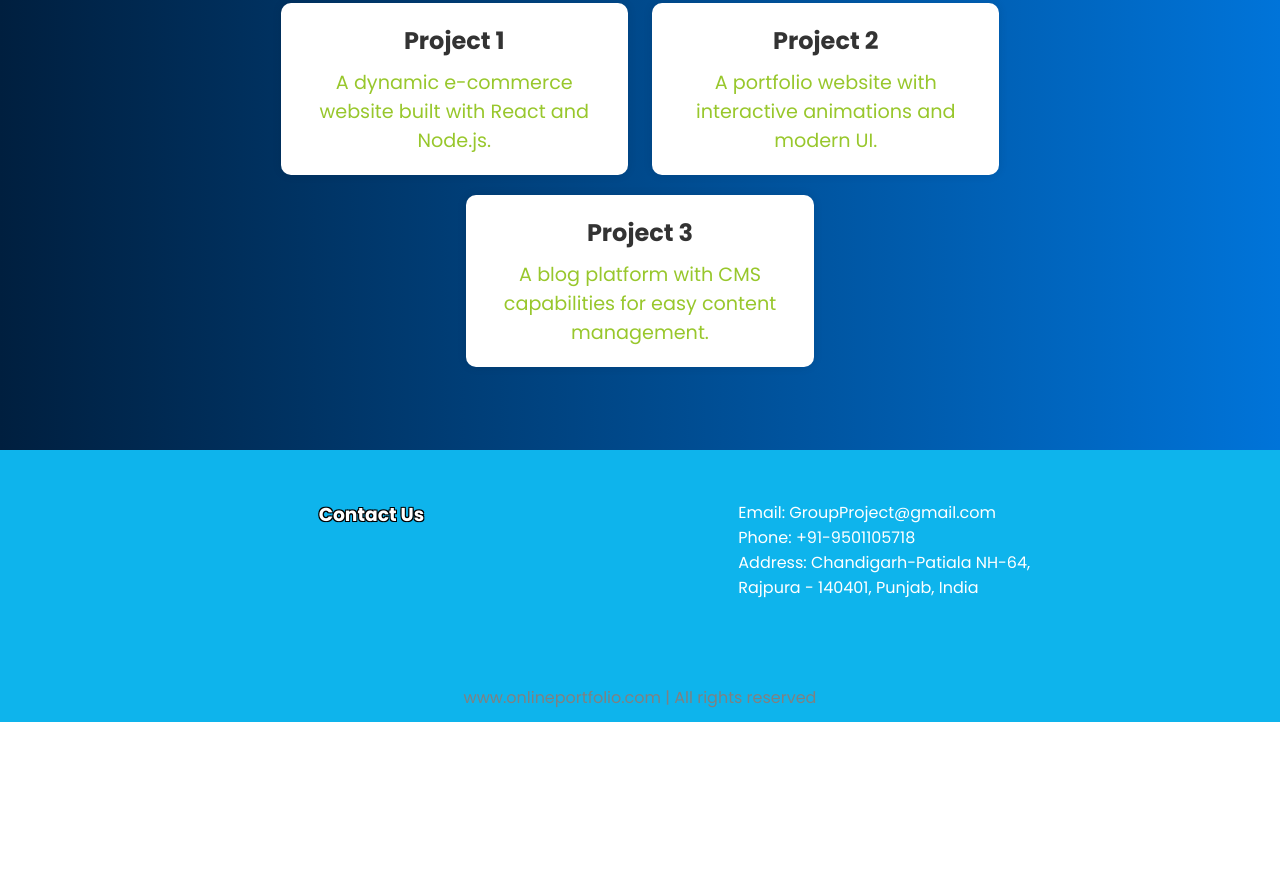
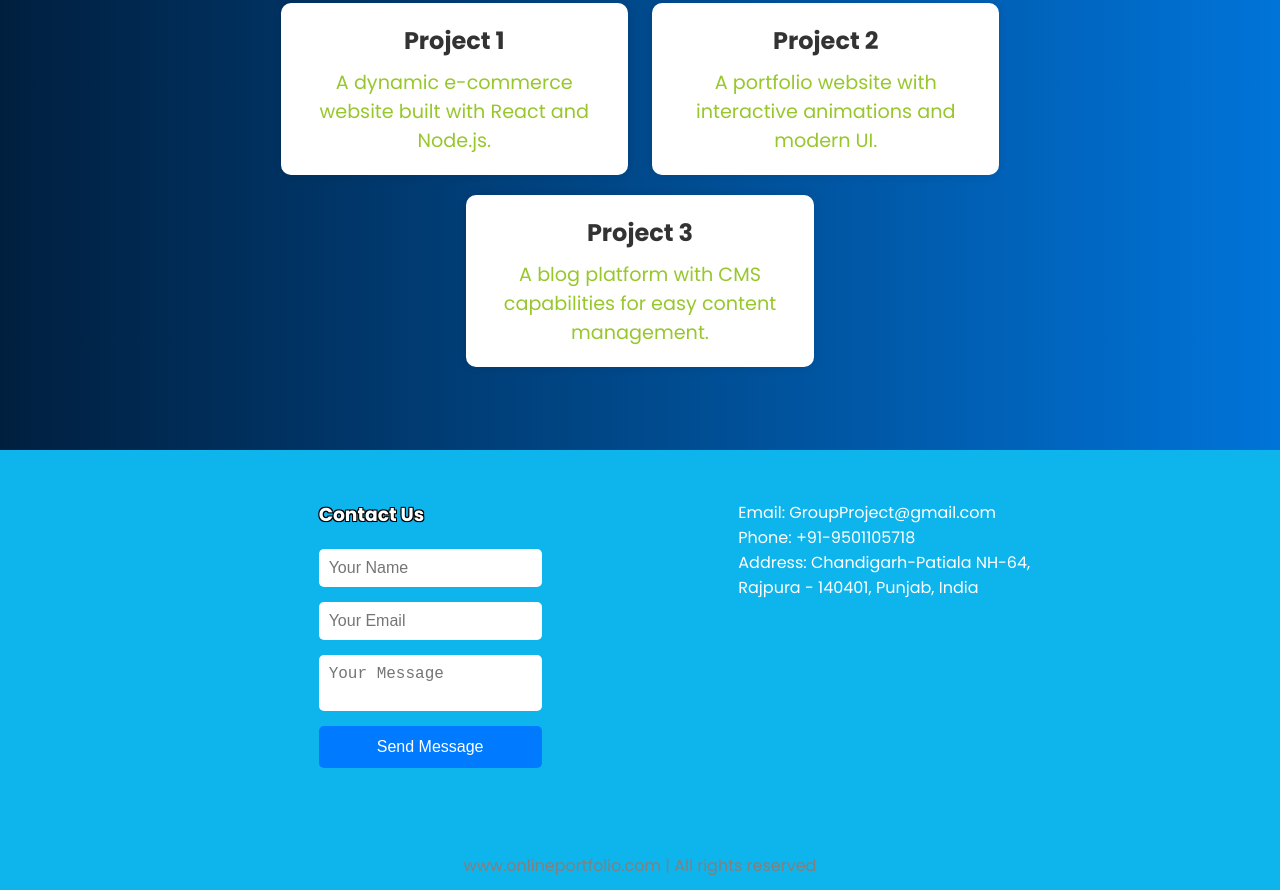
Before and after one commit to chirag44897/SCM-project, a plain HTML site: page index.html in a window 1280 px wide. Shown: the part 1946-2836 px from the top of the page. Before the commit the page ends 2668 px from the top, so only its background shows below. Drawn offline with Linux system fonts and the light colour scheme.

Commit message:
added contact form

```diff
--- a/index.html
+++ b/index.html
@@ -131,17 +131,19 @@
             <div class="footer">
                 <div class="footer-first">
                     <h3>Contact Us</h3>
+                    <form id="contact-form">
+                        <input type="text" id="name" name="name" placeholder="Your Name" required>
+                        <input type="email" id="email" name="email" placeholder="Your Email" required>
+                        <textarea id="message" name="message" placeholder="Your Message" required></textarea>
+                        <button type="submit">Send Message</button>
+                    </form>
                 </div>
                 <div class="footer-second">
-                <div class="container">
                     <ul>
                         <li>Email: GroupProject@gmail.com</li>
                         <li>Phone: +91-9501105718</li>
-                    <li>Address: Chandigarh-Patiala NH-64,
-                        Rajpura - 140401,
-                        Punjab, India</li>
+                        <li>Address: Chandigarh-Patiala NH-64, Rajpura - 140401, Punjab, India</li>
                     </ul>
-            </div>
                 </div>
             </div>
             <div class="footer-rights">
@@ -149,6 +151,7 @@
             </div>
         </section>
     </footer>
+    <script src="script.js"></script>
 </body>
 
 </html>
--- /dev/null
+++ b/script.js
@@ -0,0 +1,19 @@
+document.addEventListener("DOMContentLoaded", function () {
+    const contactForm = document.getElementById("contact-form");
+
+    contactForm.addEventListener("submit", function (e) {
+        e.preventDefault(); // prevent actual form submission
+
+        const name = document.getElementById("name").value.trim();
+        const email = document.getElementById("email").value.trim();
+        const message = document.getElementById("message").value.trim();
+
+        if (!name || !email || !message) {
+            alert("Please fill in all fields.");
+            return;
+        }
+
+        alert(`Thank you, ${name}! Your message has been sent.`);
+        contactForm.reset();
+    });
+});
--- a/style.css
+++ b/style.css
@@ -321,3 +321,33 @@ footer .footer-first {
         -1px 1px 0 black,
         1px 1px 0 black;
 }
+#contact-form {
+    display: flex;
+    flex-direction: column;
+    gap: 15px;
+    margin-top: 20px;
+}
+
+#contact-form input,
+#contact-form textarea {
+    padding: 10px;
+    font-size: 1rem;
+    border-radius: 5px;
+    border: none;
+    resize: none;
+}
+
+#contact-form button {
+    padding: 12px;
+    background-color: #007BFF;
+    color: white;
+    border: none;
+    font-size: 1rem;
+    border-radius: 5px;
+    cursor: pointer;
+    transition: background-color 0.3s ease;
+}
+
+#contact-form button:hover {
+    background-color: #0056b3;
+}
```
Lines whose indentation alone changed are shown as unchanged.
